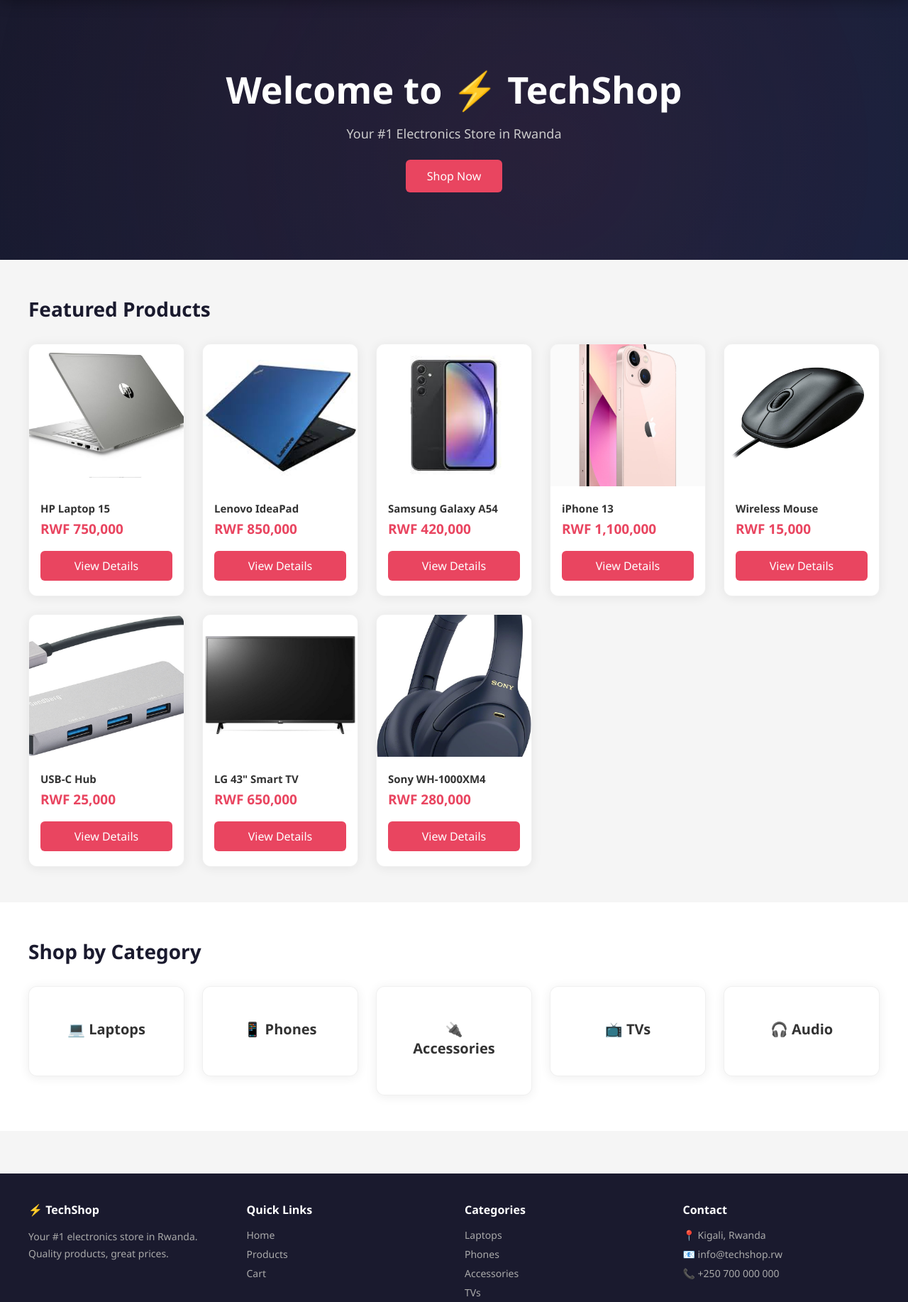
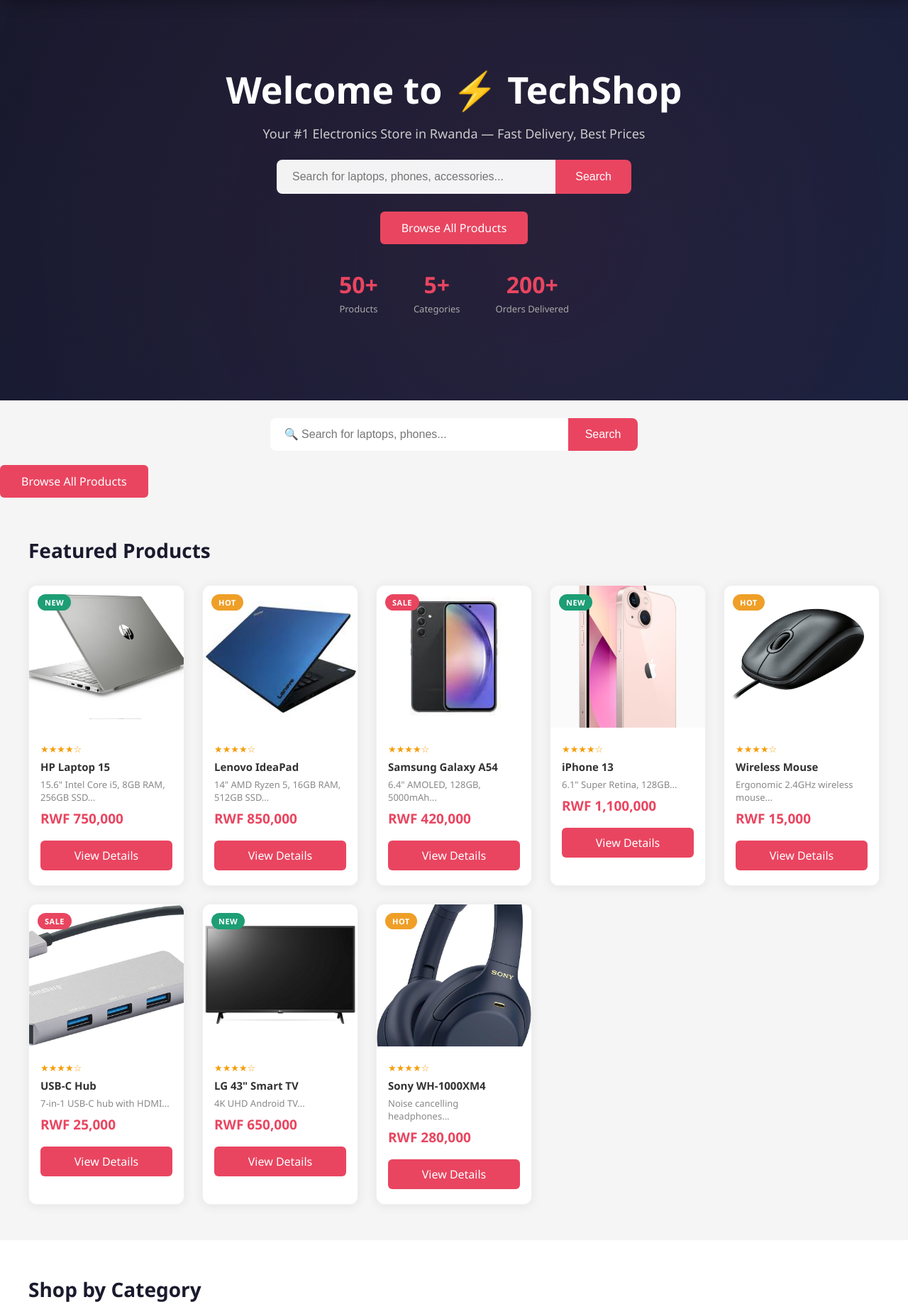
Before and after one commit to Bertin14/techshop-ecommerce, a PHP site: page /index.php in a window 1280 px wide. Shown: the part 66-1900 px from the top of the page at 71% size. Run offline with PHP 8.4, Linux system fonts and the light colour scheme; data comes from the database, SQL or seed files in the repository.

Commit message:
feat: add hero search bar and animated statistics counter

```diff
--- a/index.php
+++ b/index.php
@@ -4,8 +4,67 @@
 <!-- HERO SECTION -->
 <section class="hero">
     <h1>Welcome to ⚡ TechShop</h1>
-    <p>Your #1 Electronics Store in Rwanda</p>
-    <a href="/techshop/products.php" class="btn">Shop Now</a>
+    <p>Your #1 Electronics Store in Rwanda — Fast Delivery, Best Prices</p>
+
+    <form action="/techshop/products.php" method="GET" class="hero-search">
+        <input type="text" name="search" placeholder="Search for laptops, phones, accessories...">
+        <button type="submit">Search</button>
+    </form>
+
+    <a href="/techshop/products.php" class="btn">Browse All Products</a>
+
+    <!-- ANIMATED STATS -->
+    <div class="hero-stats">
+        <div class="stat-item">
+            <div class="stat-number" id="stat-products">0</div>
+            <div class="stat-label">Products</div>
+        </div>
+        <div class="stat-item">
+            <div class="stat-number" id="stat-categories">0</div>
+            <div class="stat-label">Categories</div>
+        </div>
+        <div class="stat-item">
+            <div class="stat-number" id="stat-orders">0</div>
+            <div class="stat-label">Orders Delivered</div>
+        </div>
+    </div>
+</section>
+
+<script>
+    function animateCounter(id, target, duration) {
+        let start = 0;
+        const step = target / (duration / 16);
+        const el = document.getElementById(id);
+        const timer = setInterval(() => {
+            start += step;
+            if (start >= target) {
+                el.textContent = target + '+';
+                clearInterval(timer);
+            } else {
+                el.textContent = Math.floor(start);
+            }
+        }, 16);
+    }
+    window.addEventListener('load', () => {
+        animateCounter('stat-products', 50, 1500);
+        animateCounter('stat-categories', 5, 1000);
+        animateCounter('stat-orders', 200, 2000);
+    });
+</script>
+
+<!-- SEARCH BAR -->
+<form action="/techshop/products.php" method="GET" style="margin-top:25px; display:flex; justify-content:center; gap:0;">
+    <input type="text" name="search" placeholder="🔍 Search for laptops, phones..."
+        style="width:100%; max-width:420px; padding:14px 20px; border:none;
+             border-radius:8px 0 0 8px; font-size:16px; outline:none;">
+    <button type="submit"
+        style="background:#e94560; color:white; border:none; padding:14px 24px;
+             border-radius:0 8px 8px 0; font-size:16px; cursor:pointer;">
+        Search
+    </button>
+</form>
+
+<a href="/techshop/products.php" class="btn" style="margin-top:20px;">Browse All Products</a>
 </section>
 
 <!-- FEATURED PRODUCTS -->
@@ -19,11 +78,21 @@
         foreach ($products as $product):
         ?>
             <div class="product-card">
+                <?php
+                $badges = ['New', 'Hot', 'Sale', 'New', 'Hot', 'Sale', 'New', 'Hot'];
+                $badgeClasses = ['badge-new', 'badge-hot', 'badge-sale', 'badge-new', 'badge-hot', 'badge-sale', 'badge-new', 'badge-hot'];
+                $i = ($product['id'] - 1) % 8;
+                echo "<span class='product-badge {$badgeClasses[$i]}'>{$badges[$i]}</span>";
+                ?>
                 <img src="/techshop/assets/images/<?= htmlspecialchars($product['image']) ?>"
                     alt="<?= htmlspecialchars($product['name']) ?>"
-                    onerror="this.src='https://placehold.co/300x180?text=No+Image'">
+                    onerror="this.src='https://placehold.co/300x200?text=No+Image'">
                 <div class="card-body">
+                    <div class="stars">★★★★☆</div>
                     <h3><?= htmlspecialchars($product['name']) ?></h3>
+                    <p style="color:#888; font-size:13px; margin-bottom:8px;">
+                        <?= htmlspecialchars(substr($product['description'], 0, 55)) ?>...
+                    </p>
                     <p class="price">RWF <?= number_format($product['price']) ?></p>
                     <a href="/techshop/product-detail.php?id=<?= $product['id'] ?>" class="btn">View Details</a>
                 </div>
```
